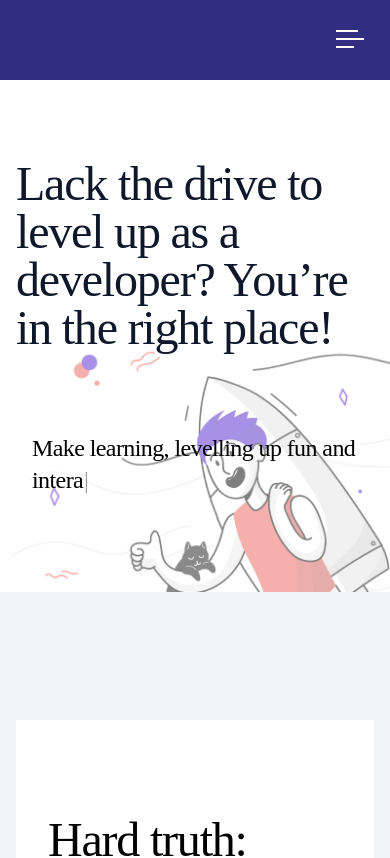
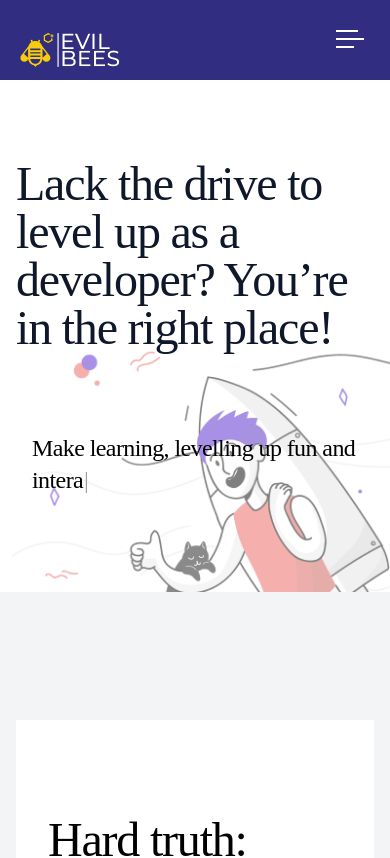
Before and after one commit to nikolap994/evil_bees, a Next.js app: page / in a window 390 px wide. Shown: the top 858 px of the page. Built offline with nearby package versions, Linux system fonts and the light colour scheme.

Commit message:
Fix navbar

```diff
--- a/components/navigation.js
+++ b/components/navigation.js
@@ -15,6 +15,16 @@ export default function Navigation() {
 						className="lg:hidden fill-white self-end w-8 h-8 mr-6 my-6"
 						onClick={() => setIsNavOpen(prev => !prev)}
 					/>
+					<Link href="/" className="lg:hidden self-begin absolute top-0 left-5">
+						<Image
+							priority={true}
+							width="100"
+							height="100"
+							alt="evil-bees"
+							src="/evil-bees.png"
+							onClick={() => setIsNavOpen(false)}
+						/>
+					</Link>
 
 					<div
 						className={`flex flex-col justify-start lg:flex-row items-center lg:justify-between lg:flex-wrap pt-0 lg:py-6 lg:pt-6 pt-0 px-4 sm:px-6 lg:px-8 text-white ${
@@ -33,6 +43,7 @@ export default function Navigation() {
 									height="100"
 									alt="evil-bees"
 									src="/evil-bees.png"
+									onClick={() => setIsNavOpen(false)}
 								/>
 							</Link>
 						</div>
@@ -41,18 +52,21 @@ export default function Navigation() {
 								<Link
 									className="block lg:inline-block text-white-400 hover:text-white mr-4"
 									href="/projects"
+									onClick={() => setIsNavOpen(false)}
 								>
 									Projects
 								</Link>
 								<Link
 									className="block lg:inline-block text-white-400 hover:text-white mr-4"
 									href="/our-team"
+									onClick={() => setIsNavOpen(false)}
 								>
 									Our Team
 								</Link>
 								<Link
 									className="block lg:inline-block text-white-400 hover:text-white mr-4"
 									href="/code-of-conduct"
+									onClick={() => setIsNavOpen(false)}
 								>
 									Code of Conduct
 								</Link>
@@ -61,6 +75,7 @@ export default function Navigation() {
 						<Link
 							className="inline-block text-l px-6 py-4 leading-none border rounded text-white border-white hover:border-transparent hover:text-black hover:bg-white"
 							href="https://discord.gg/rvxGNrFhNz"
+							onClick={() => setIsNavOpen(false)}
 						>
 							Join Us!
 						</Link>
```
